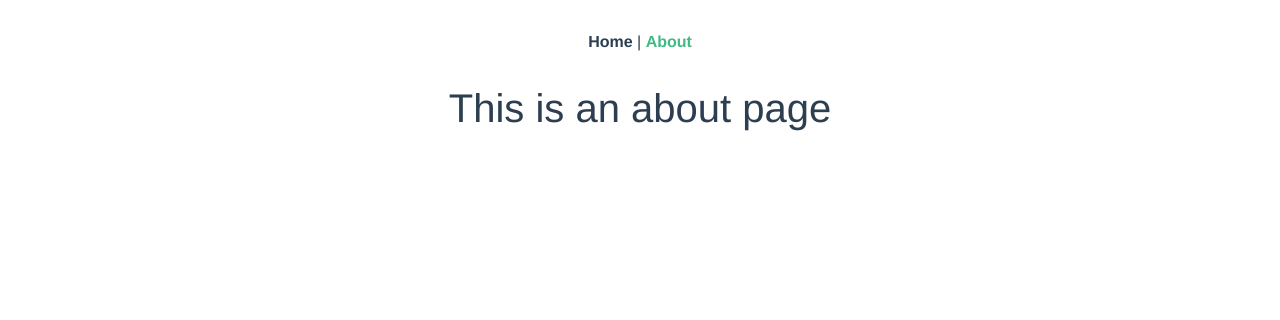
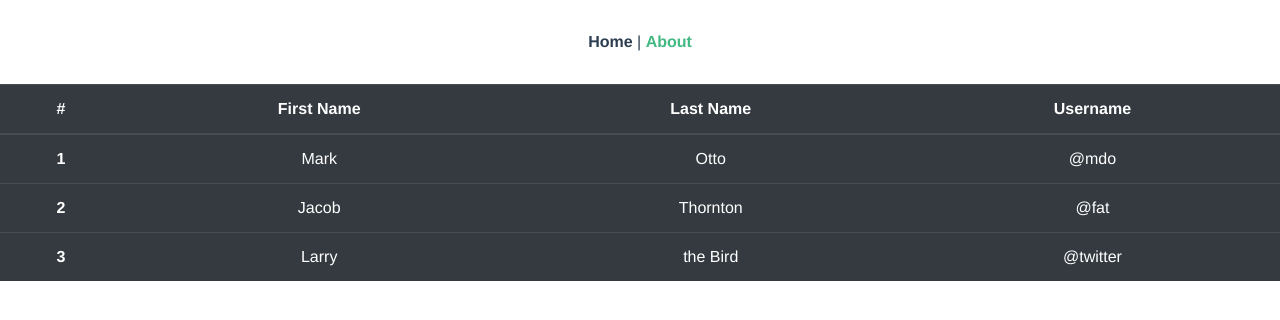
Before and after one commit to Xiao-Y/springboot-template, a Vue app in the folder web-ui/: page /#/about in a window 1280 px wide. Shown: the top 320 px of the page. Built offline with nearby package versions, Linux system fonts and the light colour scheme.

Commit message:
添加 bootstrap 测试页面

```diff
--- a/web-ui/src/views/About.vue
+++ b/web-ui/src/views/About.vue
@@ -1,5 +1,34 @@
 <template>
-  <div class="about">
-    <h1>This is an about page</h1>
-  </div>
+    <div class="about">
+        <table class="table table-dark">
+            <thead>
+            <tr>
+                <th scope="col">#</th>
+                <th scope="col">First Name</th>
+                <th scope="col">Last Name</th>
+                <th scope="col">Username</th>
+            </tr>
+            </thead>
+            <tbody>
+            <tr>
+                <th scope="row">1</th>
+                <td>Mark</td>
+                <td>Otto</td>
+                <td>@mdo</td>
+            </tr>
+            <tr>
+                <th scope="row">2</th>
+                <td>Jacob</td>
+                <td>Thornton</td>
+                <td>@fat</td>
+            </tr>
+            <tr>
+                <th scope="row">3</th>
+                <td>Larry</td>
+                <td>the Bird</td>
+                <td>@twitter</td>
+            </tr>
+            </tbody>
+        </table>
+    </div>
 </template>
```
